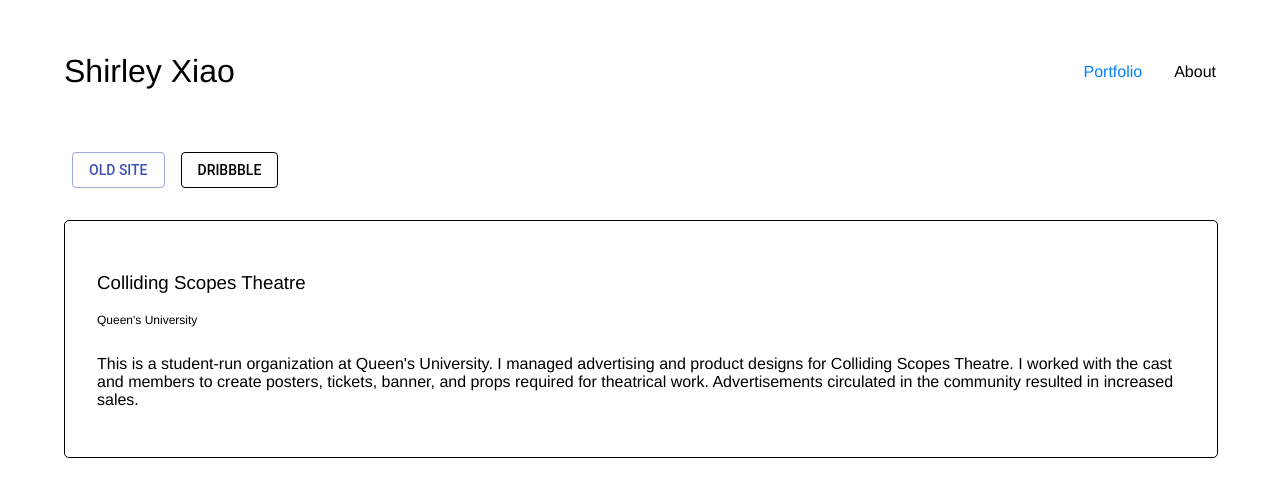
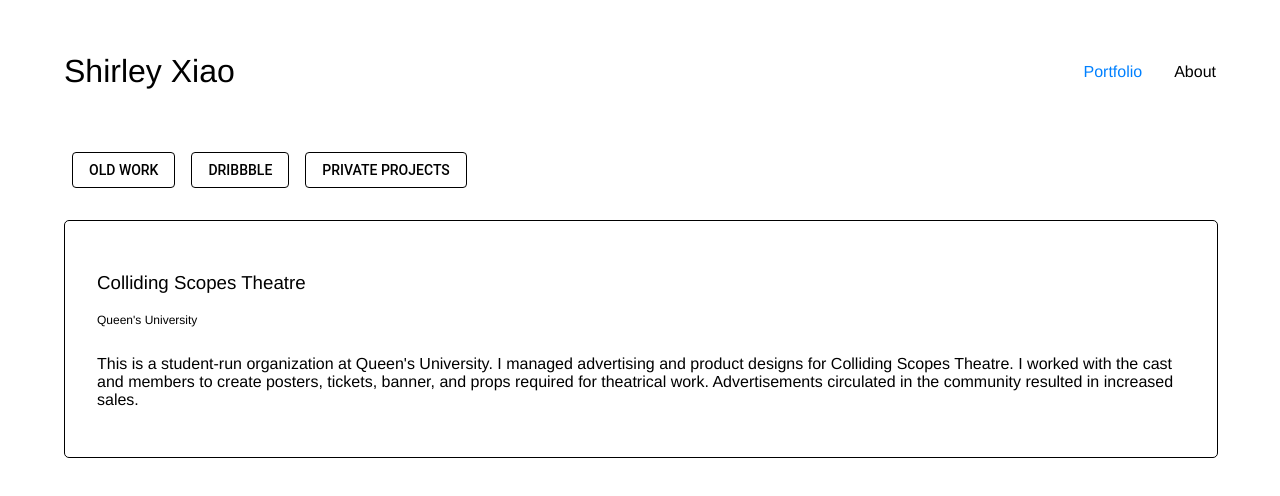
Before and after one commit to XXiao12/AboutMe, a React (Create React App) app: page /#/portfolio in a window 1280 px wide. Shown: the top 496 px of the page. Built offline with nearby package versions, Linux system fonts and the light colour scheme.

Commit message:
edited buttons words and new button for private works

```diff
--- a/src/containers/Home/home.js
+++ b/src/containers/Home/home.js
@@ -26,12 +26,12 @@ class Home extends Component {
           <div>
             <Button
               variant="outlined"
-              href="https://shirley.portfoliobox.net/"
+              href="https://shirley.portfoliobox.net/graphicdesign"
               target="_blank"
               rel="noopener noreferrer"
-              color="primary"
+              color="inherit"
               className={classes.button}>
-              Old site
+              Old Work
             </Button>
             <Button
               variant="outlined"
@@ -41,6 +41,14 @@ class Home extends Component {
               color="inherit"
               className={classes.button}>
               Dribbble
+            </Button>
+            <Button
+              variant="outlined"
+              href="https://shirleyxiao1996.wixsite.com/mysite"
+              rel="noopener noreferrer"
+              color="inherit"
+              className={classes.button}>
+              Private Projects
             </Button>
           </div>
           <div className="projects">
```
